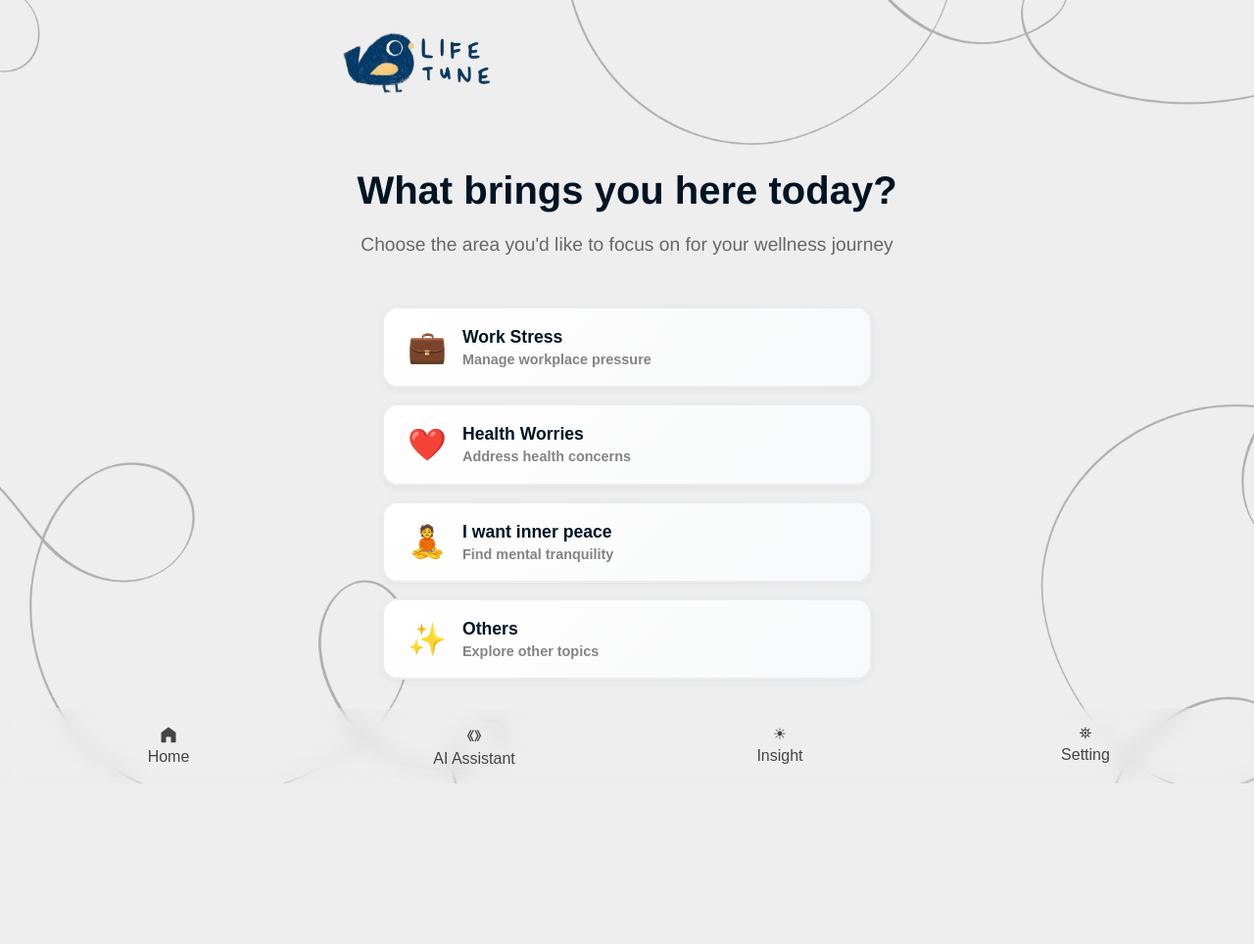
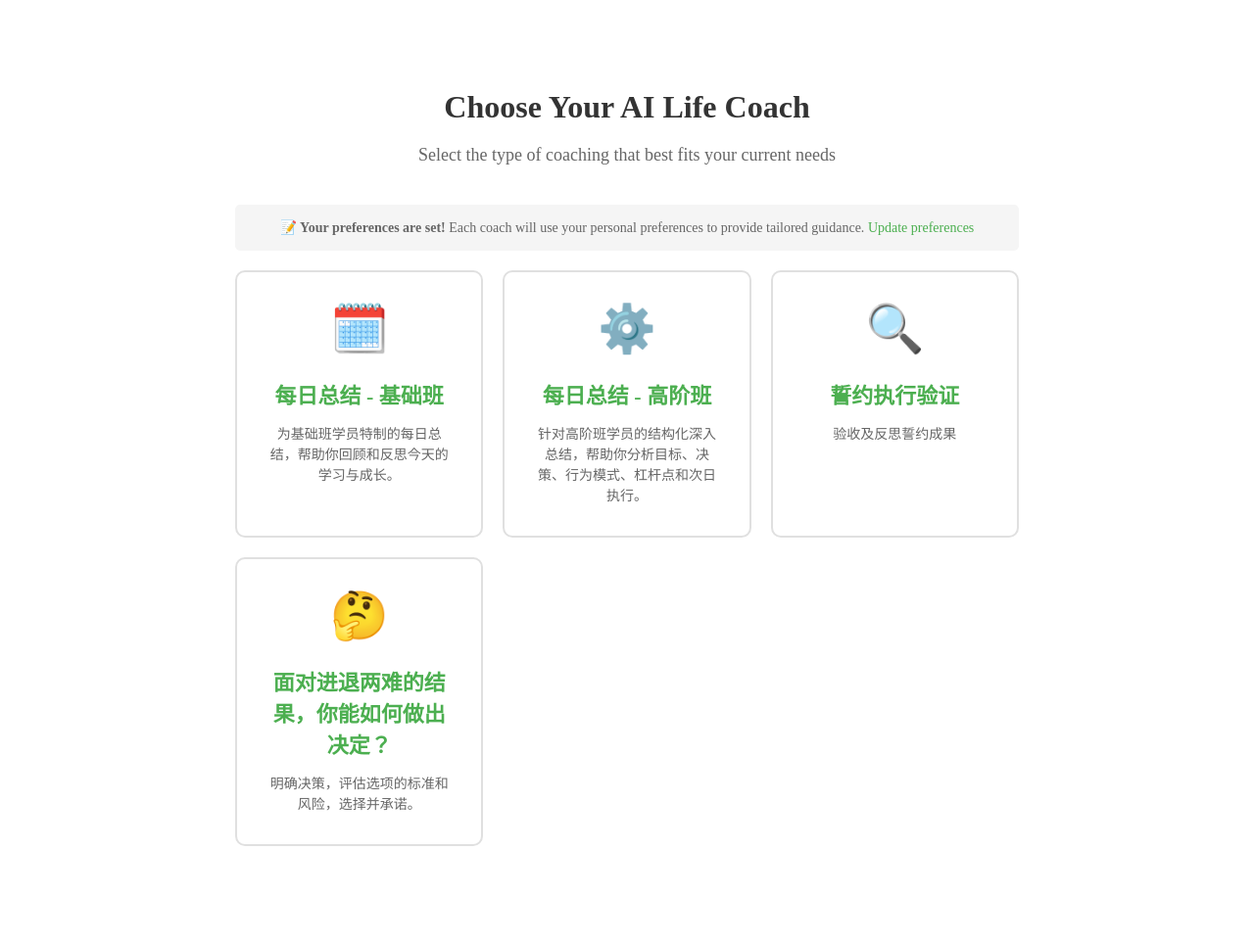
Before and after one commit to JustProgIT/lifetune, a PHP site: page /user-preferences/onboarding in a window 1280 px wide. Shown: the whole page at 98% size. Before the commit the page ends 800 px from the top, so only its background shows below. Run offline with PHP 8.4, Linux system fonts and the light colour scheme; data that the repository does not hold is empty.

Commit message:
Update onboarding.php
remove the original onboarding (i am facing work stress, i have relationship issue....) to picking the right coach ( decision making, outcome reflection, daily advanced and basic reflection

```diff
--- a/onboarding.php
+++ b/onboarding.php
@@ -8,98 +8,185 @@
 <head>
   <meta charset="UTF-8">
   <meta name="viewport" content="width=device-width, initial-scale=1">
-  <title>Life.Tune - Pick Your Focus</title>
-  <link rel="stylesheet" href="styles.css">
+  <title>AI Life Coach - Choose Your Coach</title>
   <style>
-    .choice-icon {
-      background: none !important;
-      box-shadow: none !important;
-      border-radius: 0 !important;
-      padding: 0 !important;
-    }
+      .coach-selector {
+          max-width: 800px;
+          margin: 50px auto;
+          padding: 20px;
+          text-align: center;
+      }
+
+      .coach-selector h1 {
+          color: #333;
+          margin-bottom: 20px;
+      }
+
+      .coach-selector p {
+          color: #666;
+          margin-bottom: 40px;
+          font-size: 18px;
+      }
+
+      .coach-options {
+          display: grid;
+          grid-template-columns: repeat(auto-fit, minmax(250px, 1fr));
+          gap: 20px;
+          margin-bottom: 30px;
+      }
+
+      .coach-card {
+          background: white;
+          border: 2px solid #e0e0e0;
+          border-radius: 10px;
+          padding: 30px;
+          cursor: pointer;
+          transition: all 0.3s ease;
+          text-decoration: none;
+          color: inherit;
+      }
+
+      .coach-card:hover {
+          border-color: #4CAF50;
+          transform: translateY(-5px);
+          box-shadow: 0 8px 25px rgba(0,0,0,0.1);
+      }
+
+      .coach-card h3 {
+          color: #4CAF50;
+          margin-bottom: 15px;
+          font-size: 22px;
+      }
+
+      .coach-card p {
+          color: #666;
+          font-size: 14px;
+          line-height: 1.5;
+          margin-bottom: 0;
+      }
+
+      .coach-icon {
+          font-size: 48px;
+          margin-bottom: 15px;
+          display: block;
+      }
+
+      .loading {
+          display: none;
+          text-align: center;
+          color: #666;
+          font-style: italic;
+      }
+
+      .error {
+          background-color: #ffebee;
+          color: #c62828;
+          padding: 15px;
+          border-radius: 5px;
+          margin: 20px 0;
+          display: none;
+      }
+
+      .preferences-info {
+          background-color: #f5f5f5;
+          padding: 15px;
+          border-radius: 5px;
+          margin-bottom: 20px;
+          font-size: 14px;
+          color: #666;
+      }
+
+      .preferences-info a {
+          color: #4CAF50;
+          text-decoration: none;
+      }
+
+      .preferences-info a:hover {
+          text-decoration: underline;
+      }
   </style>
 </head>
-<body class="onboarding-page">
+<body>
+    <div class="coach-selector">
+        <h1>Choose Your AI Life Coach</h1>
+        <p>Select the type of coaching that best fits your current needs</p>
 
-  <main class="onboarding container">
-    <!-- Header -->
-      <div class="ai-top">
-      <img src="img/bird LIFE.TUNE logo.png" alt="Life.Tune logo" class="logo">
+        <div class="preferences-info">
+            <strong>📝 Your preferences are set!</strong>
+            Each coach will use your personal preferences to provide tailored guidance.
+            <a href="questionnaire.html">Update preferences</a>
+        </div>
+
+        <div class="error" id="error-message"></div>
+        <div class="loading" id="loading">Checking your preferences...</div>
+
+        <div class="coach-options" id="coach-options" style="display: none;">
+            <a href="basic-daily.html" class="coach-card">
+                <span class="coach-icon">🗓️</span>
+                <h3>每日总结 - 基础班</h3>
+                <p>为基础班学员特制的每日总结，帮助你回顾和反思今天的学习与成长。</p>
+            </a>
+            <a href="advanced-daily.html" class="coach-card">
+                <span class="coach-icon">⚙️</span>
+                <h3>每日总结 - 高阶班</h3>
+                <p>针对高阶班学员的结构化深入总结，帮助你分析目标、决策、行为模式、杠杆点和次日执行。</p>
+            </a>
+            <a href="outcome-reflection.html" class="coach-card">
+                <span class="coach-icon">🔍</span>
+                <h3>誓约执行验证</h3>
+                <p>验收及反思誓约成果</p>
+            </a>
+            <a href="decision-making.html" class="coach-card">
+                <span class="coach-icon">🤔</span>
+                <h3>面对进退两难的结果，你能如何做出决定？</h3>
+                <p>明确决策，评估选项的标准和风险，选择并承诺。</p>
+            </a>
+        </div>
     </div>
 
-    <!-- Welcome Section -->
-    <div class="welcome-section">
-      <h1 class="welcome-title"><?= $messages[$lang]['onboard_title'] ?></h1>
-      <p class="welcome-subtitle"><?= $messages[$lang]['onboard_subtitle'] ?></p>
-    </div>
+    <script>
+        document.addEventListener('DOMContentLoaded', function() {
+            const loading = document.getElementById('loading');
+            const errorMessage = document.getElementById('error-message');
+            const coachOptions = document.getElementById('coach-options');
 
-    <!-- Choice buttons with icons -->
-    <div class="onboarding-choices">
-      <button class="btn-choice" value="<?= $messages[$lang]['onboard_value1'] ?>">
-        <div class="choice-icon" style="font-size:2rem;">💼</div>
-        <div class="choice-content">
-          <span class="choice-title"><?= $messages[$lang]['onboard_txt1'] ?></span>
-          <span class="choice-desc"><?= $messages[$lang]['onboard_subtxt1'] ?></span>
-        </div>
-      </button>
+            loading.style.display = 'block';
 
-      <button class="btn-choice" value="<?= $messages[$lang]['onboard_value2'] ?>">
-        <div class="choice-icon" style="font-size:2rem;">❤️</div>
-        <div class="choice-content">
-          <span class="choice-title"><?= $messages[$lang]['onboard_txt2'] ?></span>
-          <span class="choice-desc"><?= $messages[$lang]['onboard_subtxt2'] ?></span>
-        </div>
-      </button>
+            // Check if user preferences exist
+            fetch('/user-preferences', { credentials: 'include' })
+                .then(response => {
+                    if (!response.ok) {
+                        throw new Error(`Server responded with status: ${response.status}`);
+                    }
+                    return response.json();
+                })
+                .then(data => {
+                    loading.style.display = 'none';
 
-      <button class="btn-choice" value="<?= $messages[$lang]['onboard_value3'] ?>">
-        <div class="choice-icon" style="font-size:2rem;">🧘</div>
-        <div class="choice-content">
-          <span class="choice-title"><?= $messages[$lang]['onboard_txt3'] ?></span>
-          <span class="choice-desc"><?= $messages[$lang]['onboard_subtxt3'] ?></span>
-        </div>
-      </button>
+                    if (!data.hasPreferences) {
+                        // Redirect to the questionnaire if preferences are missing
+                        window.location.href = 'questionnaire.html';
+                    } else {
+                        // Store preferences in localStorage for use by chat scripts
+                        localStorage.setItem('userPreferences', JSON.stringify(data.preferences));
+                        // Show coach options
+                        coachOptions.style.display = 'grid';
+                    }
+                })
+                .catch(error => {
+                    loading.style.display = 'none';
+                    console.error('Error checking user preferences:', error);
 
-      <button class="btn-choice" value="<?= $messages[$lang]['onboard_value4'] ?>">
-        <div class="choice-icon" style="font-size:2rem;">✨</div>
-        <div class="choice-content">
-          <span class="choice-title"><?= $messages[$lang]['onboard_txt4'] ?></span>
-          <span class="choice-desc"><?= $messages[$lang]['onboard_subtxt4'] ?></span>
-        </div>
-      </button>
-    </div>
-  </main>
+                    errorMessage.textContent = 'An error occurred while checking your preferences. Please try again.';
+                    errorMessage.style.display = 'block';
 
-    <!-- fixed bottom navigation -->
-  <nav class="bottom-nav">
-    <button class="nav-item" aria-label="Home" onclick="location.href='index'">
-      <svg viewBox="0 0 24 24" class="nav-icon"><path d="M3 9.5L12 3l9 6.5V21a1 1 0 0 1-1 1h-5v-7H9v7H4a1 1 0 0 1-1-1V9.5z"/></svg>
-      <span class="nav-label"><?= $messages[$lang]['home'] ?></span>
-    </button>
-    <button class="nav-item" aria-label="AI Assistant" onclick="location.href='aichat'">《》
-      <span class="nav-label"><?= $messages[$lang]['aiassistant'] ?></span>
-    </button>
-    <button class="nav-item" aria-label="Insight" onclick="location.href='result'">☀
-      <span class="nav-label"><?= $messages[$lang]['insight'] ?></span>
-    </button>
-    <button class="nav-item" aria-label="Profile" id="profile-btn" onclick="location.href='profile'">⛯
-      <span class="nav-label"><?= $messages[$lang]['profile'] ?></span>
-    </button>
-  </nav>
-
-  <script>
-    document.querySelectorAll('.btn-back').forEach(btn =>
-    btn.addEventListener('click', () => {
-      window.location.href = 'questionaire';
-    }));
-
-    document.querySelectorAll('.btn-choice').forEach(btn =>
-    btn.addEventListener('click', () => {
-    const value = btn.value;
-    //  Console.log("Clicked button value:", value);
-      // window.location.href = 'aichat?chat=on&message=' + value;//'aichat';
-      window.location.href = 'aichat';
-    }));
-
+                    // Show coach options anyway after 3 seconds
+                    setTimeout(() => {
+                        errorMessage.style.display = 'none';
+                        coachOptions.style.display = 'grid';
+                    }, 3000);
+                });
+        });
   </script>
 </body>
 </html>
```
